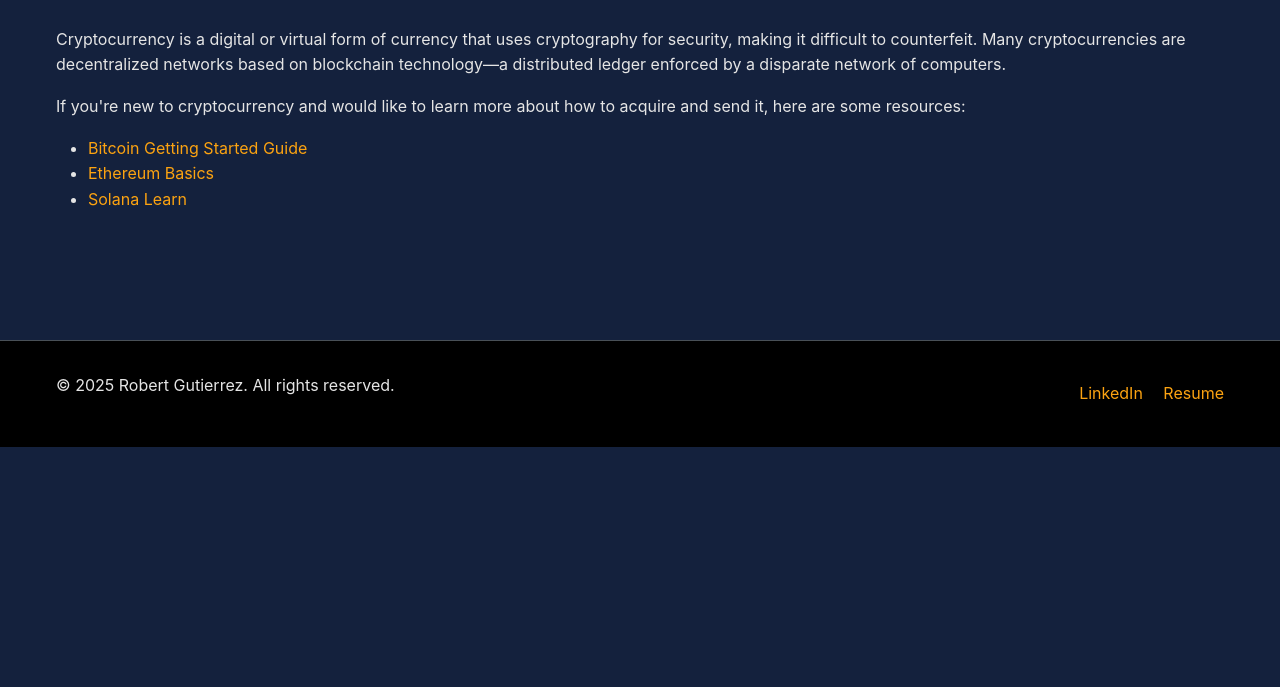
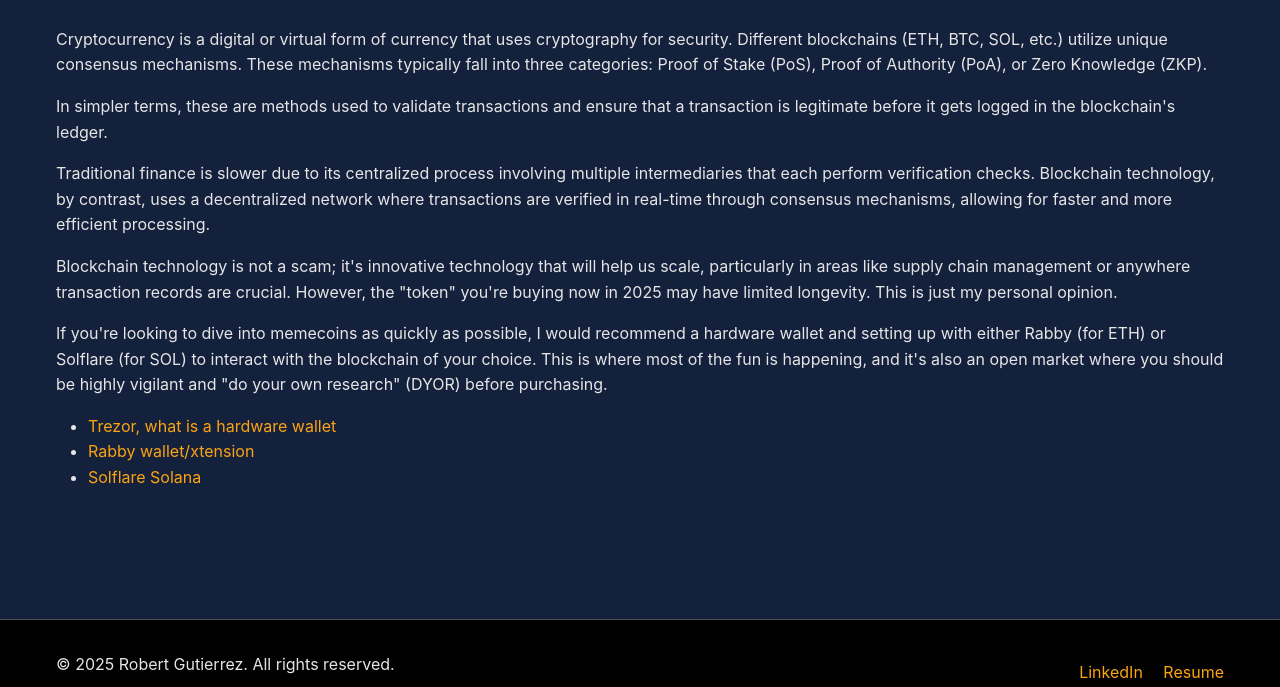
Before and after one commit to guti15/robg-dev, an Eleventy site: page src/pages/crypto.njk in a window 1280 px wide. Shown: the part 673-1360 px from the top of the page. Before the commit the page ends 1120 px from the top, so only its background shows below. Built offline with nearby package versions, Linux system fonts and the light colour scheme; Eleventy itself is replaced by a stand-in of ours; files that its build step writes are made by us from their sources.

Commit message:
adding to crypto page, personalized more.

```diff
--- a/src/pages/crypto.njk
+++ b/src/pages/crypto.njk
@@ -75,19 +75,38 @@ description: Send cryptocurrency to Robert Gutierrez using these wallet addresse
 </section>
 
 <section class="section">
-  <h2 class="section-title">About Cryptocurrency</h2>
+  <h2 class="section-title">Cryptocurrency is it a "scam"...?</h2>
   <div class="about-crypto">
-    <p>
-      Cryptocurrency is a digital or virtual form of currency that uses cryptography for security, making it difficult to counterfeit.
-      Many cryptocurrencies are decentralized networks based on blockchain technology—a distributed ledger enforced by a disparate network of computers.
-    </p>
-    <p>
-      If you're new to cryptocurrency and would like to learn more about how to acquire and send it, here are some resources:
-    </p>
+      <p>
+        Cryptocurrency is a digital or virtual form of currency that uses cryptography for security.
+        Different blockchains (ETH, BTC, SOL, etc.) utilize unique consensus mechanisms.
+        These mechanisms typically fall into three categories:
+        Proof of Stake (PoS),
+        Proof of Authority (PoA),
+        or Zero Knowledge (ZKP).
+        </p>
+      <p>
+        In simpler terms, these are methods used to validate transactions and ensure that a transaction is legitimate before it gets logged in the blockchain's ledger.
+        </p>
+      <p>
+          Traditional finance is slower due to its centralized process involving multiple intermediaries that each perform verification checks.
+          Blockchain technology, by contrast, uses a decentralized network where transactions are verified in real-time through consensus mechanisms,
+          allowing for faster and more efficient processing.
+        </p>
+      <p>
+         Blockchain technology is not a scam; it's innovative technology that will help us scale,
+         particularly in areas like supply chain management or anywhere transaction records are crucial.
+         However, the "token" you're buying now in 2025 may have limited longevity. This is just my personal opinion.
+        </p>
+     <p>
+       If you're looking to dive into memecoins as quickly as possible,
+       I would recommend a hardware wallet and setting up with either Rabby (for ETH) or Solflare (for SOL) to interact with the blockchain of your choice.
+       This is where most of the fun is happening, and it's also an open market where you should be highly vigilant and "do your own research" (DYOR) before purchasing.
+       </p>
     <ul>
-      <li><a href="https://bitcoin.org/en/getting-started" target="_blank" rel="noopener noreferrer">Bitcoin Getting Started Guide</a></li>
-      <li><a href="https://ethereum.org/en/what-is-ethereum/" target="_blank" rel="noopener noreferrer">Ethereum Basics</a></li>
-      <li><a href="https://solana.com/learn" target="_blank" rel="noopener noreferrer">Solana Learn</a></li>
+      <li><a href="https://trezor.io/learn/basics/what-is-a-hardware-wallet" target="_blank" rel="noopener noreferrer">Trezor, what is a hardware wallet</a></li>
+      <li><a href="https://rabby.io/" target="_blank" rel="noopener noreferrer">Rabby wallet/xtension</a></li>
+      <li><a href="https://www.solflare.com/" target="_blank" rel="noopener noreferrer">Solflare Solana</a></li>
     </ul>
   </div>
 </section>
```
